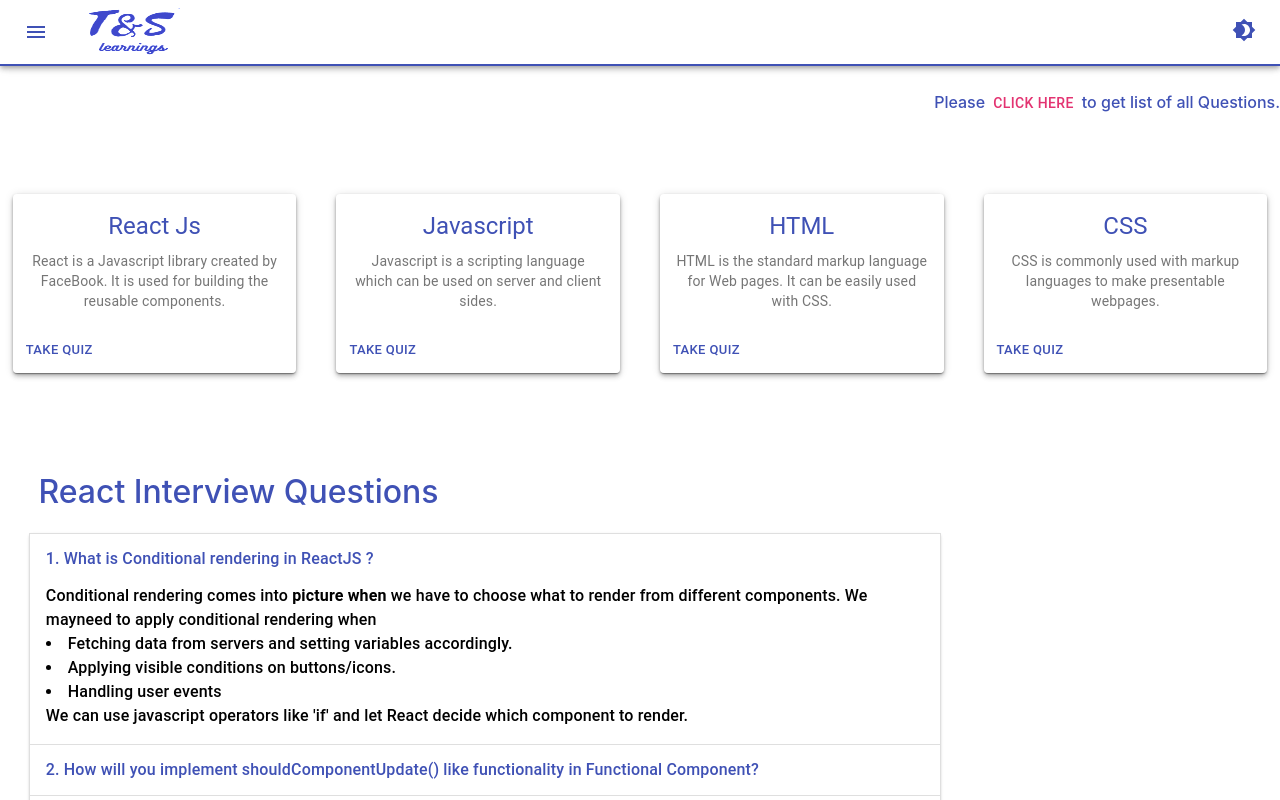
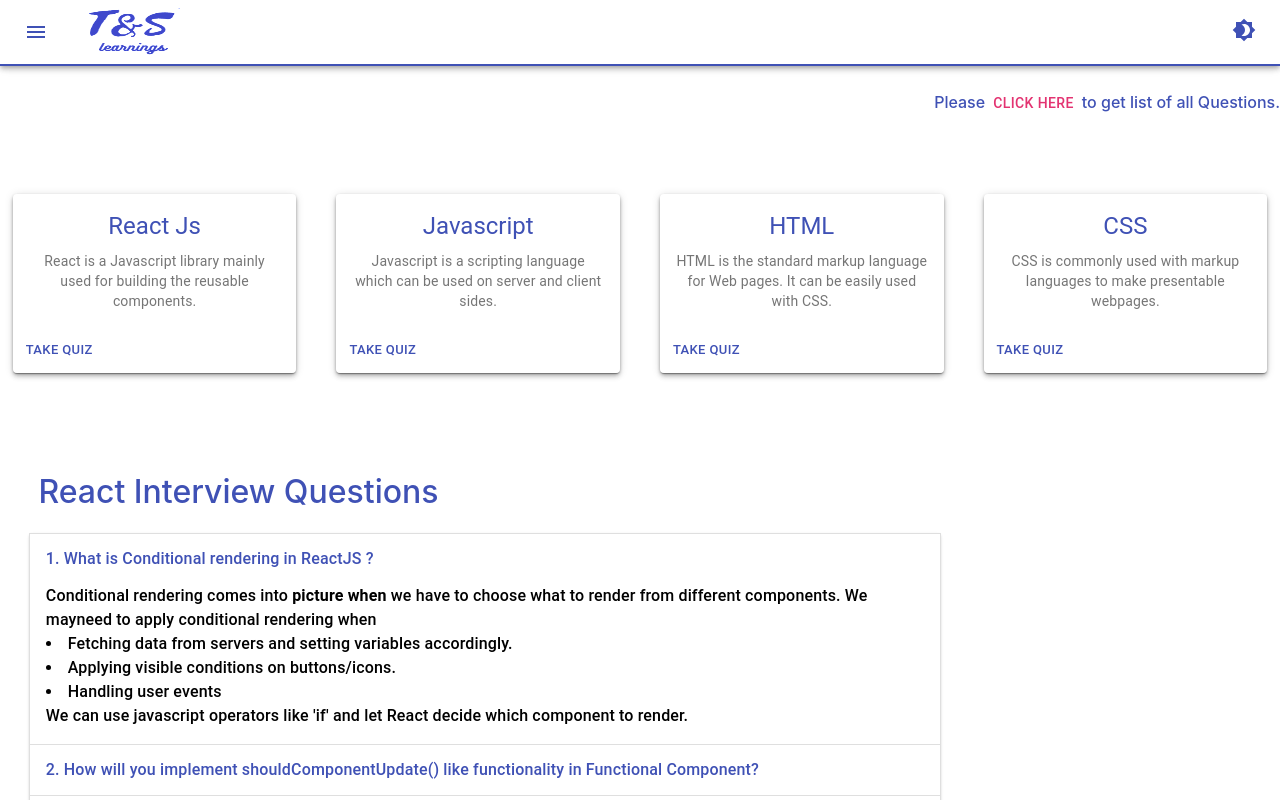
Before and after one commit to vinuk2995/TnSLive, a React (Create React App) app: page /dashboard in a window 1280 px wide. Shown: the top 800 px of the page. Built offline with nearby package versions, Linux system fonts and the light colour scheme.

Commit message:
Removed react card messsage

```diff
--- a/package.json
+++ b/package.json
@@ -1,5 +1,6 @@
 {
   "name": "tnsserver",
+  "homepage": "https://vinuk2995.github.io/TnSLive",
   "version": "0.1.0",
   "private": true,
   "dependencies": {
@@ -9,6 +10,7 @@
     "@testing-library/jest-dom": "^5.11.4",
     "@testing-library/react": "^11.1.0",
     "@testing-library/user-event": "^12.1.10",
+    "gh-pages": "^3.2.3",
     "react": "^17.0.2",
     "react-dom": "^17.0.2",
     "react-redux": "^7.2.4",
@@ -19,6 +21,8 @@
     "web-vitals": "^1.0.1"
   },
   "scripts": {
+    "predeploy": "npm run build",
+    "deploy": "gh-pages -d build",
     "start": "react-scripts start",
     "build": "react-scripts build",
     "test": "react-scripts test",
--- a/public/index.html
+++ b/public/index.html
@@ -2,14 +2,14 @@
 <html lang="en">
   <head>
     <meta charset="utf-8" />
-    <link rel="icon" href="%PUBLIC_URL%/favicon.ico" />
+    <link rel="icon" href="%PUBLIC_URL%/out.png" />
     <meta name="viewport" content="width=device-width, initial-scale=1" />
     <meta name="theme-color" content="#000000" />
     <meta
       name="description"
       content="Web site created using create-react-app"
     />
-    <link rel="apple-touch-icon" href="%PUBLIC_URL%/logo192.png" />
+    <link rel="apple-touch-icon" href="%PUBLIC_URL%/out.png" />
     <!--
       manifest.json provides metadata used when your web app is installed on a
       user's mobile device or desktop. See https://developers.google.com/web/fundamentals/web-app-manifest/
@@ -24,7 +24,7 @@
       work correctly both with client-side routing and a non-root public URL.
       Learn how to configure a non-root public URL by running `npm run build`.
     -->
-    <title>React App</title>
+    <title>TnS Learnings</title>
   </head>
   <body>
     <noscript>You need to enable JavaScript to run this app.</noscript>
--- a/src/components/Card/card.js
+++ b/src/components/Card/card.js
@@ -13,7 +13,7 @@ import { Link } from "react-router-dom";
 const Data = [
   {
     langName: "React",
-    info: "React is a Javascript library created by FaceBook. It is used for building the reusable components.",
+    info: "React is a Javascript library mainly used for building the reusable components.",
   },
   {
     langName: "Javascript",
```
Also changed, not shown: 1 other file (tests, documents, lock files or other folders).
